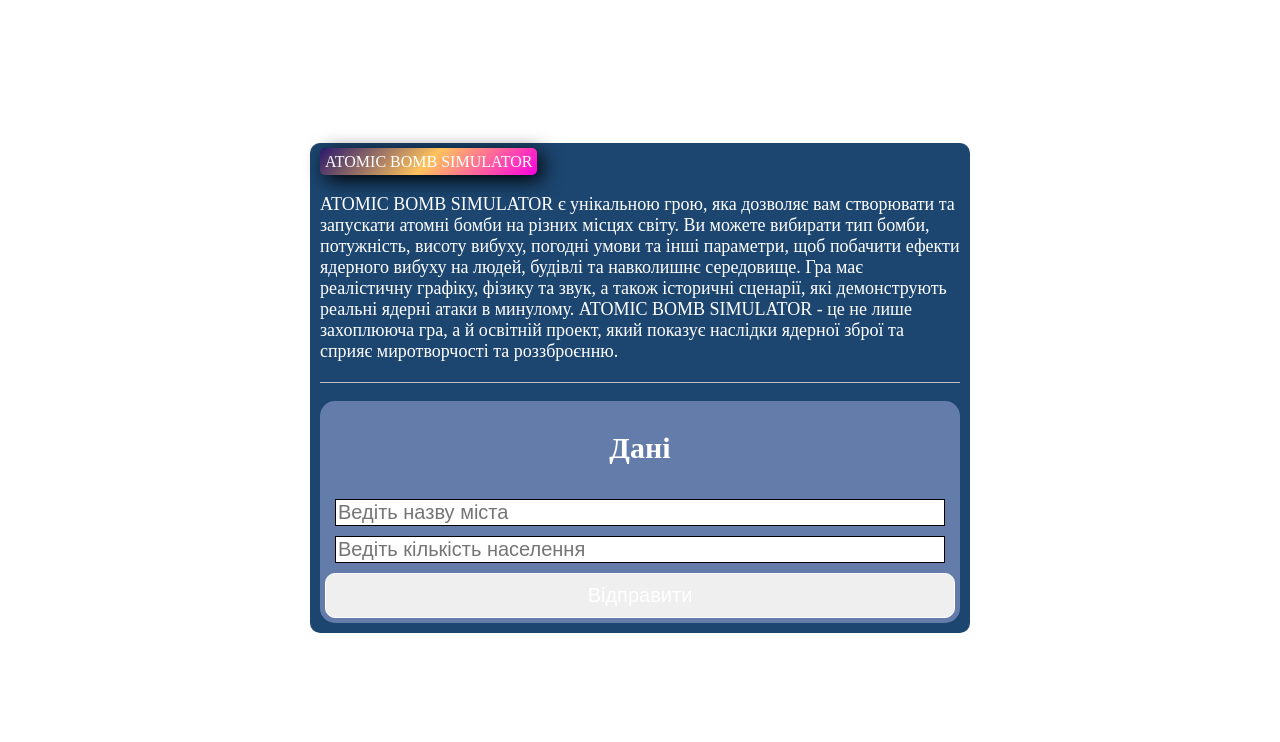
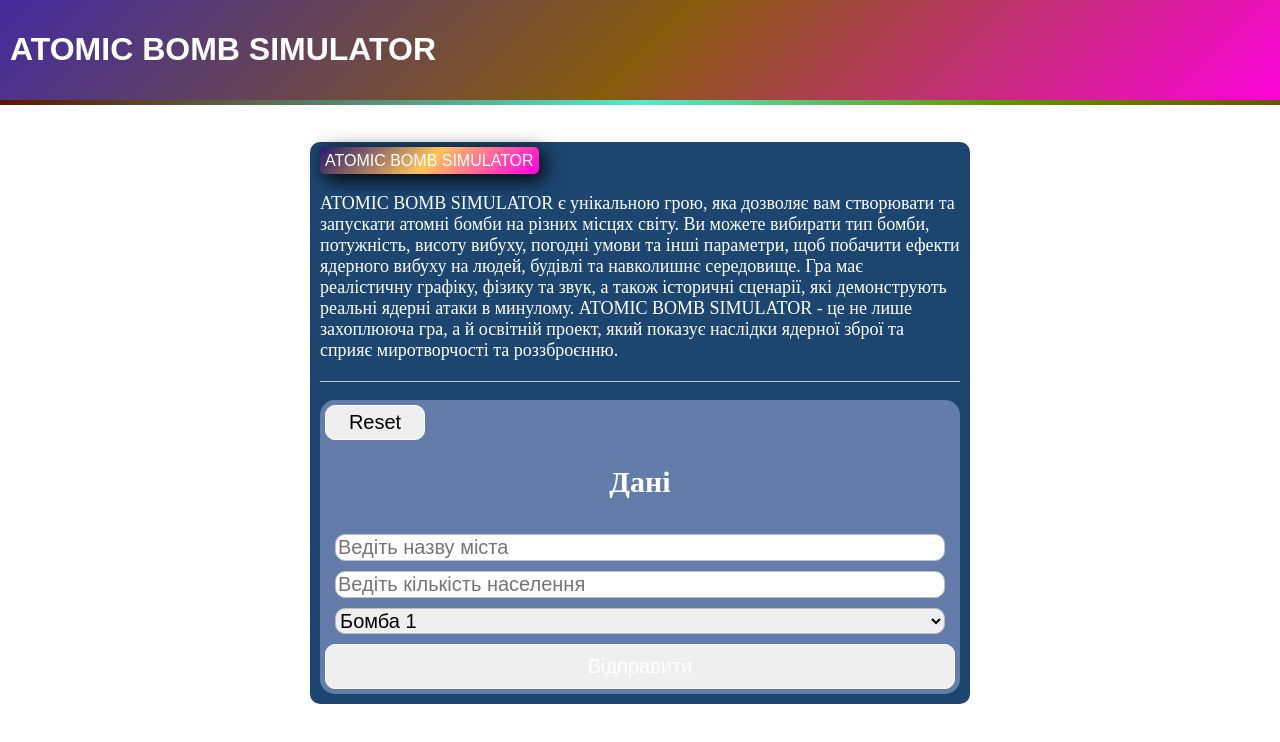
Before and after one commit to serlolggg/AtomicBombSimulator, a plain HTML site: page index.html in a window 1280 px wide. Drawn offline with Linux system fonts and the light colour scheme; a web font is replaced by a local one.

Commit message:
add header. add btn reset. \\\ version v0.2

```diff
--- a/index.html
+++ b/index.html
@@ -7,6 +7,16 @@
     <link rel="stylesheet" href="style.css">
 </head>
 <body>
+
+    <header>
+        <h1>ATOMIC BOMB SIMULATOR</h1>
+
+        <div class="funct-panel">
+
+        </div>
+        <span></span>
+    </header>
+
     <div class="main">
         <div class="title-project">
             <a href="index.html">ATOMIC BOMB SIMULATOR</a>
@@ -27,8 +37,11 @@
         </div>
 
         <div class="game-main">
+
             <div class="stat">
+                <button class="reset">Reset</button>
                 <h2>Дані</h2>
+
             </div>
 
             <div class="instument-game">
@@ -36,8 +49,17 @@
                     <input type="text" placeholder="Ведіть назву міста" class="city-input">
                     <input type="number" placeholder="Ведіть кількість населення" class="popul-input">
 
-                    <button>Відправити</button>
+                    <select class="option-bomb">
+                        <option value="" class="bomb1">Бомба 1</option>
+                        <option value="" class="bomb2">Бомба 2</option>
+                        <option value="" class="bomb3">Бомба 3</option>
+                        <option value="" class="bomb4">Бомба 4</option>
+                        <option value="" class="bomb5">Бомба 5</option>
+                    </select>
+                    <button class="send">Відправити</button>
+
                 </form>
+
             </div>
         </div>
     </div>
--- a/main.js
+++ b/main.js
@@ -67,8 +67,8 @@ class City{
         const html = `<p class="result">
 Ви скинули атомну бомбу на ${this.nameCity}.
 кількість населення до бомби: ${this.population}
-населення після бомби: ${Math.round(this.population * 0.023)}.
-кількість загиблих: ${this.population - Math.round(this.population * 0.023)}
+населення після бомби: ${Math.round(this.population * 0.23)}.
+кількість загиблих: ${this.population - Math.round(this.population * 0.23)}
 </p>`
 
 
@@ -80,6 +80,8 @@ class City{
 населення після бомби: ${Math.round(this.population * 0.023)}.
 кількість загиблих: ${this.population - Math.round(this.population * 0.023)}`)
     }
+
+
 
 }
 
@@ -95,6 +97,16 @@ form.onsubmit = function(e){
 
     console.log(inputCity.value, inputPopul.value)
     const moscow = new City(inputCity.value, inputPopul.value)
-    console.log(moscow.atomicBomb())
 
 }
+
+const reset = document.querySelector('.reset')
+
+reset.onclick = () =>{
+    console.log('click')
+
+    inputCity.value = ''
+    inputPopul.value = ''
+    const body = document.querySelector('body')
+    body.style.background = 'black'
+}
--- a/style.css
+++ b/style.css
@@ -1,7 +1,7 @@
-
+@import url(font/Josefin_Sans.zip);
 body{
     overflow: hidden;
-
+    overflow-y: scroll;
     display: flex;
     flex-direction: column;
     justify-content: center;
@@ -10,6 +10,8 @@ body{
     height: 95vh;
 
     place-items: center;
+    transition: 0.8s;
+
 }
 
 @keyframes animate {
@@ -17,8 +19,30 @@ body{
         filter: hue-rotate(360deg);
     }
 }
+header{
+    background: linear-gradient(135deg,#432ca0, #885b0e,#ff00e0);
+    width: 100%;
+    position: fixed;
+    top: 0;
+    left: 0;
+    color: #fff;
+    padding: 10px;
+    font-family: 'Montserrat', sans-serif;
 
+}
+span{
+    content: "";
+    background: linear-gradient(135deg,#29186d, #ffc35c,#ff00e0);
+    z-index: 10;
+    position: fixed;
+    width: 100%;
+    height: 5px;
+    top: 100px;
+    left: 0;
+    animation: animate 1.5s linear infinite;
+}
 .main{
+    margin-top: 70px;
     position: absolute;
     background: rgb(28, 70, 112);
 
@@ -41,7 +65,7 @@ body{
     padding: 5px;
     border-radius: 5px;
     filter: drop-shadow(5px 5px 10px rgb(0, 0, 0));
-
+    font-family: 'Montserrat', sans-serif;
 }
 
 .title-project p{
@@ -61,18 +85,19 @@ body{
 .instument-game form{
     display: flex;
     flex-direction: column;
-
+    position: relative;
 }
 .instument-game form input{
-    border: 1px solid black;
+    border: 1px solid silver;
     font-size: 20px;
     margin: 0px 10px;
     margin-top: 10px;
+    border-radius: 10px;
 
 }
 
-.instument-game form button{
-    color: #fff;
+.instument-game form .send{
+    color: #fffffffd;
     border: 1px solid #fff;
     margin-top: 10px;
     padding: 10px;
@@ -84,7 +109,7 @@ body{
     transition: 0.4s;
     z-index: 20;
 }
-.instument-game form button::before{
+.instument-game form .send::before{
     content: "";
     background: linear-gradient(135deg,#29186d, #ffc35c,#ff00e0);
     width: 100%;
@@ -98,7 +123,7 @@ body{
     animation: animate 1.5s linear infinite;
 }
 
-.instument-game form button:hover::before{
+.instument-game form .send:hover::before{
     height: 200%;
 }
 
@@ -108,3 +133,44 @@ body{
     transition: 0.4s;
     filter: drop-shadow(16px 16px 50px black);
 }
+
+.option-bomb{
+    font-size: 20px;
+    margin: 0px 10px;
+    margin-top: 10px;
+    border: 1px solid silver;
+    border-radius: 10px;
+}
+
+.reset{
+
+    width: 100px;
+    color: #000000fd;
+    border: 1px solid #fff;
+    padding: 5px;
+    border-radius: 10px;
+    font-size: 20px;
+    display: block;
+    position: relative;
+    overflow: hidden;
+    transition: 0.4s;
+    z-index: 20;
+}
+
+.reset::before{
+    content: "";
+    background: linear-gradient(135deg,#6d1818, #fc5cff,#d0ff00);
+    width: 100%;
+    position: absolute;
+    left: 0;
+    bottom: 0;
+    height: 0%;
+    z-index: -10;
+    border-radius: 50% 50% 0 0;
+    transition: 0.8s;
+    animation: animate 1.5s linear infinite;
+}
+
+.reset:hover::before{
+    height: 200%;
+}
```
Also changed, not shown: img/close_FILL0_wght400_GRAD0_opsz48.svg (added), img/menu_FILL0_wght400_GRAD0_opsz48.svg (added), 1 other file.
